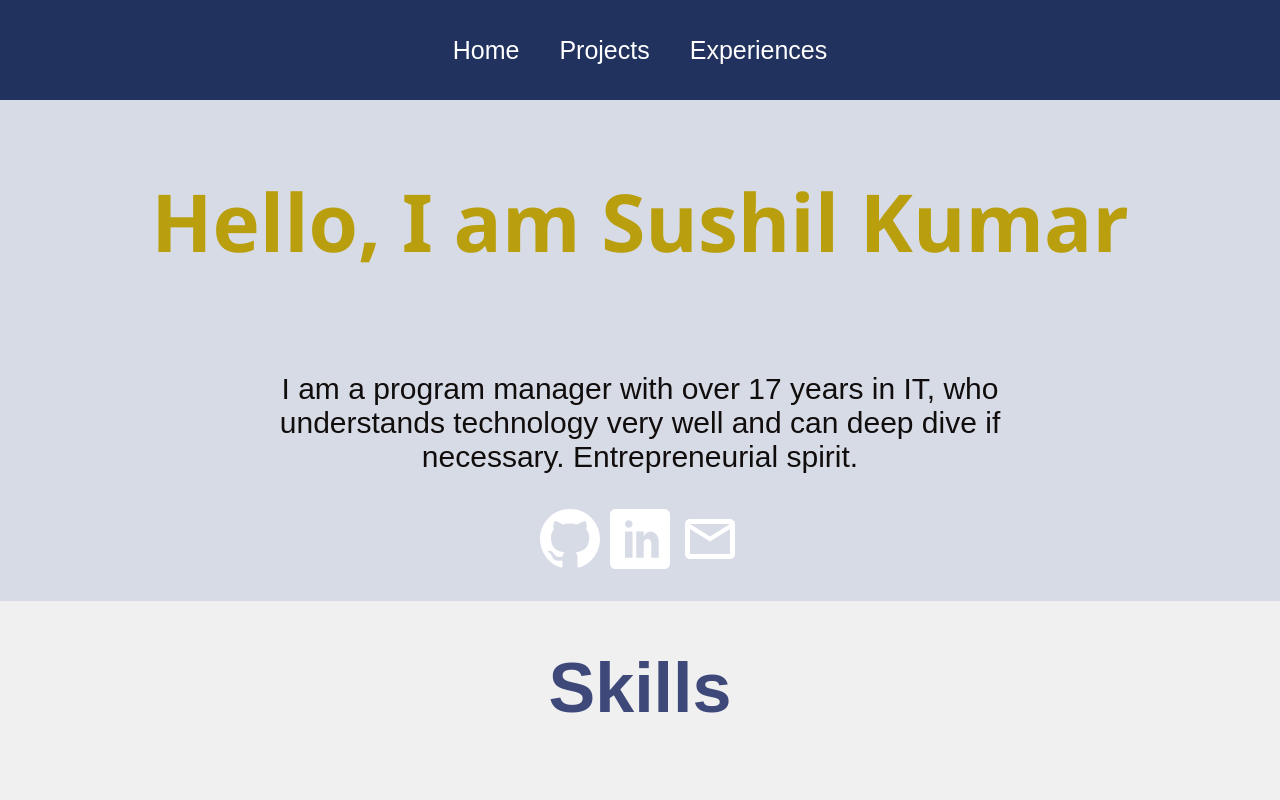
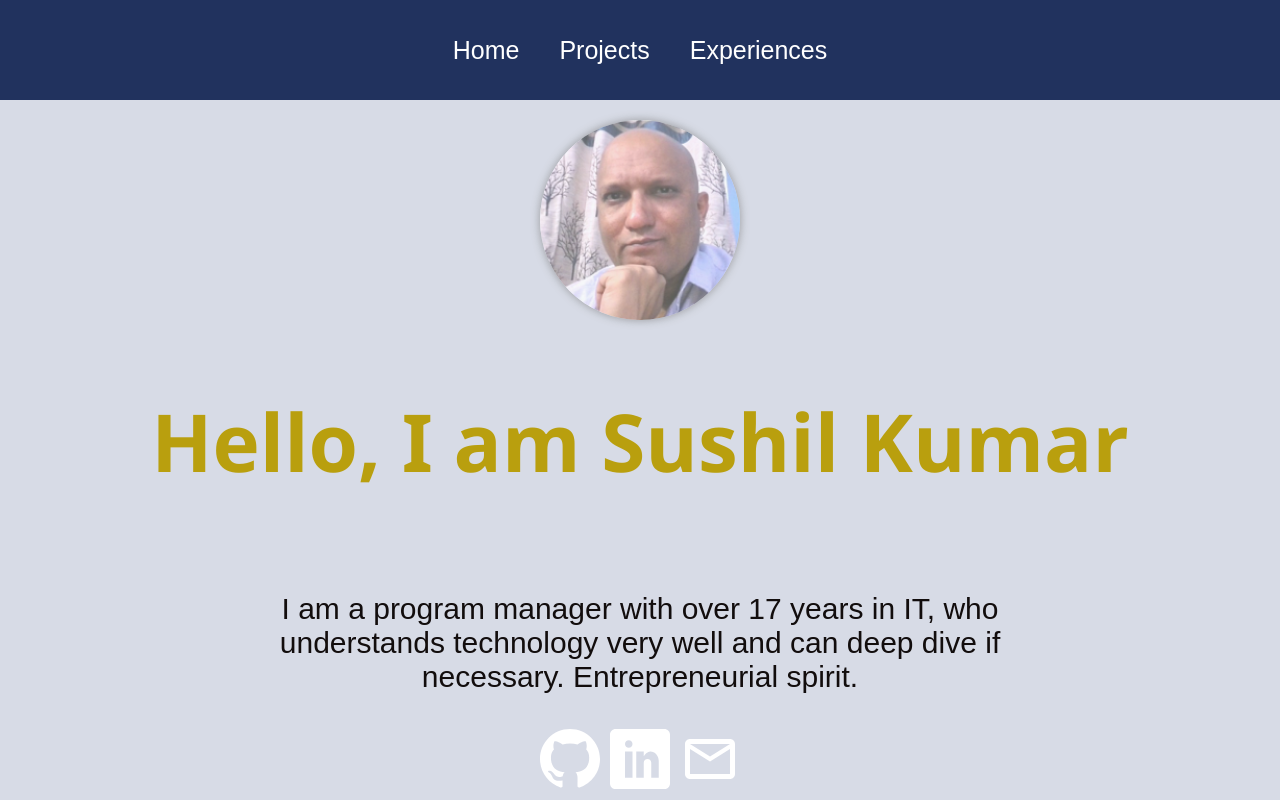
Before and after one commit to sushblock/simple_portfolio, a React (Create React App) app: page / in a window 1280 px wide. Shown: the top 800 px of the page. Built offline with nearby package versions, Linux system fonts and the light colour scheme.

Commit message:
new file:   src/assets/logo192.png modified:   src/pages/Home.js modified:   src/styles/Home.css

```diff
--- a/src/pages/Home.js
+++ b/src/pages/Home.js
@@ -6,11 +6,13 @@ import { Link } from "react-router-dom";
 import { ImLinkedin } from "react-icons/im";
 import { BsGithub } from "react-icons/bs";
 import { MdOutlineEmail } from "react-icons/md";
+import logo192 from "../assets/logo192.png";
 
 function Home() {
   return (
     <div className="home">
       <div className="about">
+        <img src={logo192} alt="Sushil Kumar" className="profile-image"/>
         <h2>
           {greeting} <span className="name">{userMain.name}</span>
         </h2>
--- a/src/styles/Home.css
+++ b/src/styles/Home.css
@@ -18,6 +18,16 @@
   /*keep some gap between items vertically*/
   padding: 0 0 20px 0;
 
+}
+
+.about .profile-image {
+  border-radius: 50%;
+  width: 200px;
+  height: 200px;
+  object-fit: cover;
+  box-shadow: 0px 0px 10px #888888;
+  opacity: 0.8;
+  margin-top: 20px;
 }
 
 .about h2 {
```
Also changed, not shown: src/assets/logo192.png (added).
